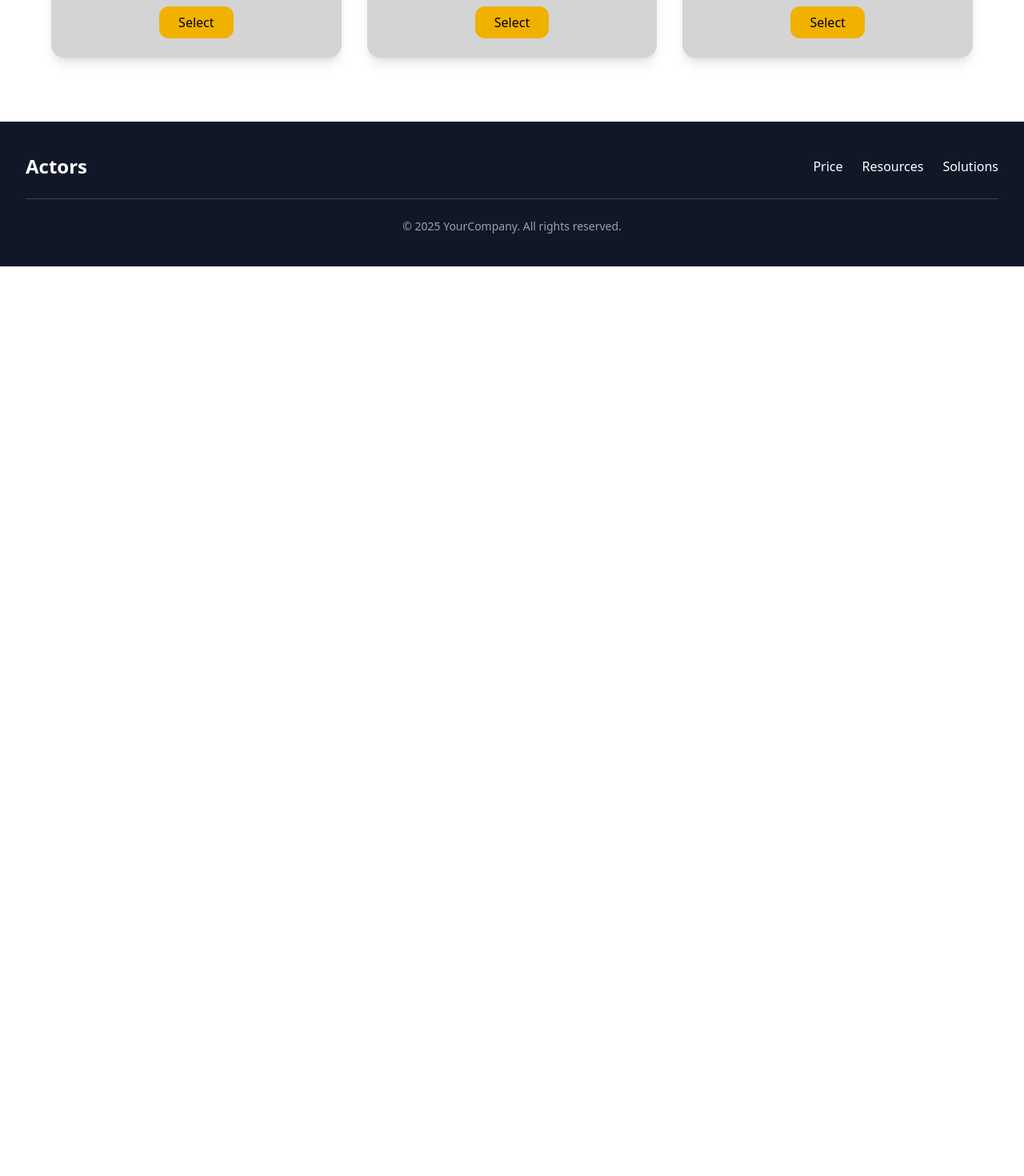
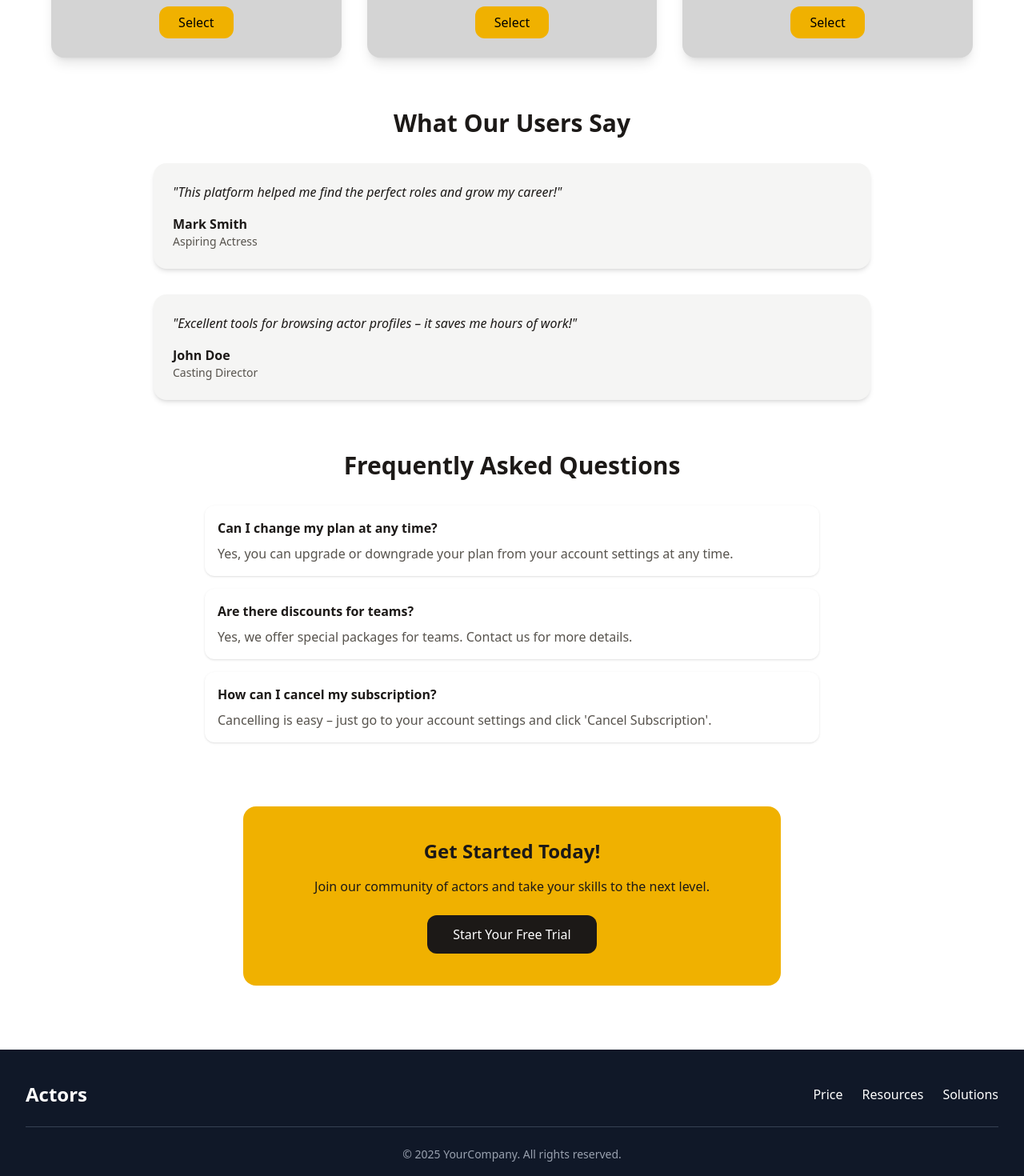
Before and after one commit to m4rcin7/abcd, a React (Vite) app: page /price in a window 1280 px wide. Shown: the part 540-2010 px from the top of the page at 80% size. Before the commit the page ends 873 px from the top, so only its background shows below. Built offline with nearby package versions, Linux system fonts and the light colour scheme.

Commit message:
implement price content

```diff
--- a/src/pages/Price.tsx
+++ b/src/pages/Price.tsx
@@ -18,7 +18,39 @@ const pricingPlans = [
   },
 ];
 
-const Price = () => {
+const testimonials = [
+  {
+    name: "Mark Smith",
+    role: "Aspiring Actress",
+    quote: "This platform helped me find the perfect roles and grow my career!",
+  },
+  {
+    name: "John Doe",
+    role: "Casting Director",
+    quote:
+      "Excellent tools for browsing actor profiles – it saves me hours of work!",
+  },
+];
+
+const faqs = [
+  {
+    question: "Can I change my plan at any time?",
+    answer:
+      "Yes, you can upgrade or downgrade your plan from your account settings at any time.",
+  },
+  {
+    question: "Are there discounts for teams?",
+    answer:
+      "Yes, we offer special packages for teams. Contact us for more details.",
+  },
+  {
+    question: "How can I cancel my subscription?",
+    answer:
+      "Cancelling is easy – just go to your account settings and click 'Cancel Subscription'.",
+  },
+];
+
+const PricePage = () => {
   return (
     <div className="text-stone-900 h-auto pt-20 px-4">
       <motion.h1
@@ -29,18 +61,17 @@ const Price = () => {
       >
         Choose Your Plan
       </motion.h1>
-
       <motion.p
-        className="text-center max-w-2xl mx-auto text-white mb-12"
+        className="text-center max-w-2xl mx-auto text-stone-700 mb-12"
         initial={{ opacity: 0 }}
         animate={{ opacity: 1 }}
         transition={{ delay: 0.3, duration: 0.7 }}
       >
-        Select the subscription that best fits your needs and dive into the
-        world of actors!
+        Pick the subscription that fits your needs and dive into the world of
+        acting!
       </motion.p>
 
-      <div className="grid grid-cols-1 sm:grid-cols-2 lg:grid-cols-3 gap-8 max-w-6xl mx-auto">
+      <div className="grid grid-cols-1 sm:grid-cols-2 lg:grid-cols-3 gap-8 max-w-6xl mx-auto mb-16">
         {pricingPlans.map((plan, idx) => (
           <motion.div
             key={idx}
@@ -68,8 +99,74 @@ const Price = () => {
           </motion.div>
         ))}
       </div>
+
+      <div className="max-w-4xl mx-auto mb-16">
+        <motion.h2
+          className="text-3xl font-bold text-center mb-8"
+          initial={{ opacity: 0 }}
+          animate={{ opacity: 1 }}
+          transition={{ delay: 0.2 }}
+        >
+          What Our Users Say
+        </motion.h2>
+        <div className="space-y-8">
+          {testimonials.map((t, idx) => (
+            <motion.div
+              key={idx}
+              className="bg-stone-100 rounded-2xl p-6 shadow-md"
+              initial={{ opacity: 0, x: idx % 2 === 0 ? -50 : 50 }}
+              animate={{ opacity: 1, x: 0 }}
+              transition={{ delay: 0.3 + idx * 0.2 }}
+            >
+              <p className="italic mb-4">"{t.quote}"</p>
+              <p className="font-semibold">{t.name}</p>
+              <p className="text-sm text-stone-600">{t.role}</p>
+            </motion.div>
+          ))}
+        </div>
+      </div>
+
+      <div className="max-w-3xl mx-auto mb-20">
+        <motion.h2
+          className="text-3xl font-bold text-center mb-8"
+          initial={{ opacity: 0 }}
+          animate={{ opacity: 1 }}
+          transition={{ delay: 0.2 }}
+        >
+          Frequently Asked Questions
+        </motion.h2>
+        <div className="space-y-4">
+          {faqs.map((faq, idx) => (
+            <motion.div
+              key={idx}
+              className="bg-white rounded-xl p-4 shadow-sm"
+              initial={{ opacity: 0, y: 20 }}
+              animate={{ opacity: 1, y: 0 }}
+              transition={{ delay: 0.3 + idx * 0.15 }}
+            >
+              <h3 className="font-semibold mb-2">{faq.question}</h3>
+              <p className="text-stone-600">{faq.answer}</p>
+            </motion.div>
+          ))}
+        </div>
+      </div>
+
+      <motion.div
+        className="bg-yellow-500 rounded-2xl p-10 text-center mx-auto max-w-2xl"
+        initial={{ scale: 0.9, opacity: 0 }}
+        animate={{ scale: 1, opacity: 1 }}
+        transition={{ delay: 0.4, duration: 0.7 }}
+      >
+        <h2 className="text-2xl font-bold mb-4">Get Started Today!</h2>
+        <p className="mb-6">
+          Join our community of actors and take your skills to the next level.
+        </p>
+        <button className="bg-stone-900 text-white px-8 py-3 rounded-xl hover:opacity-90 transition">
+          Start Your Free Trial
+        </button>
+      </motion.div>
     </div>
   );
 };
 
-export default Price;
+export default PricePage;
```
